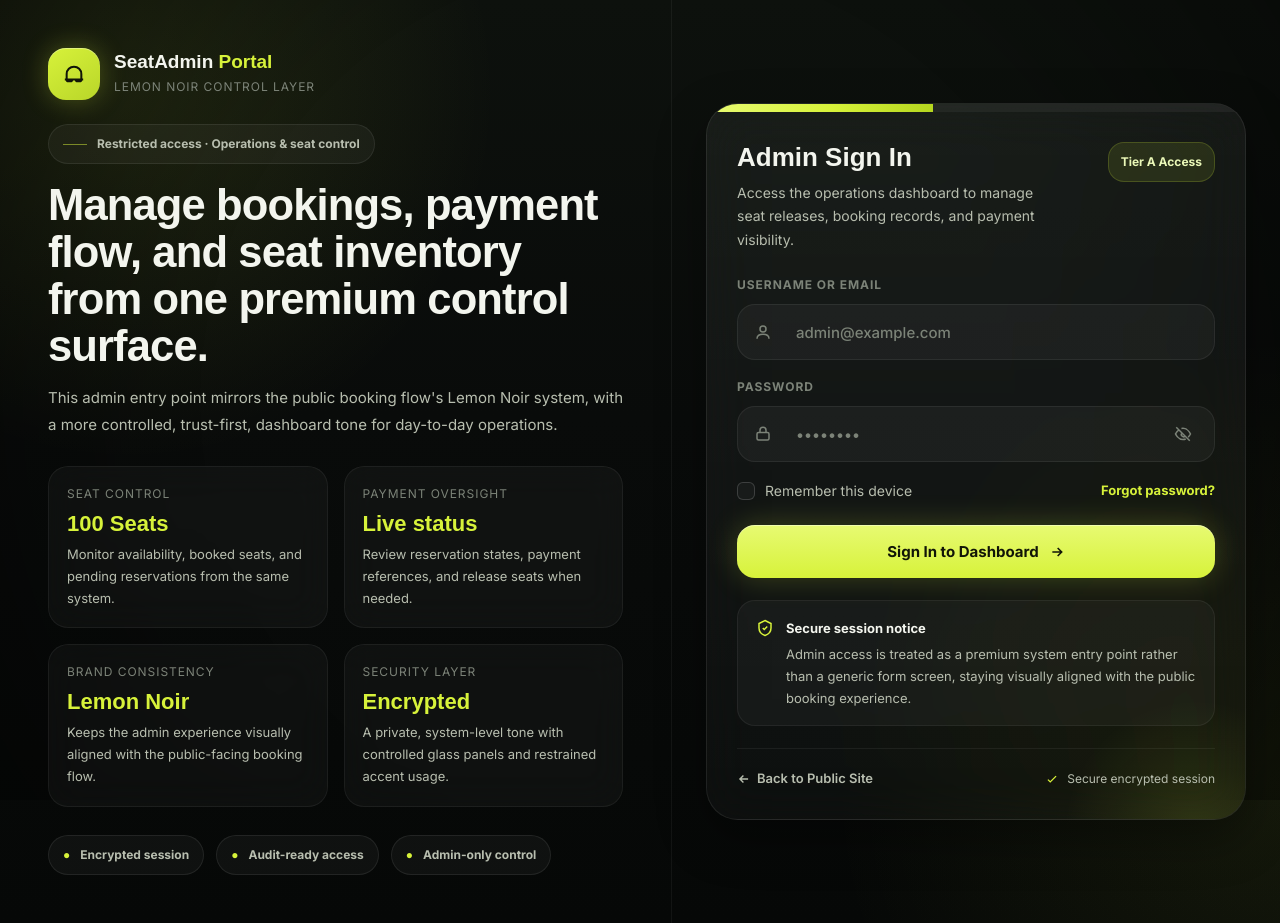
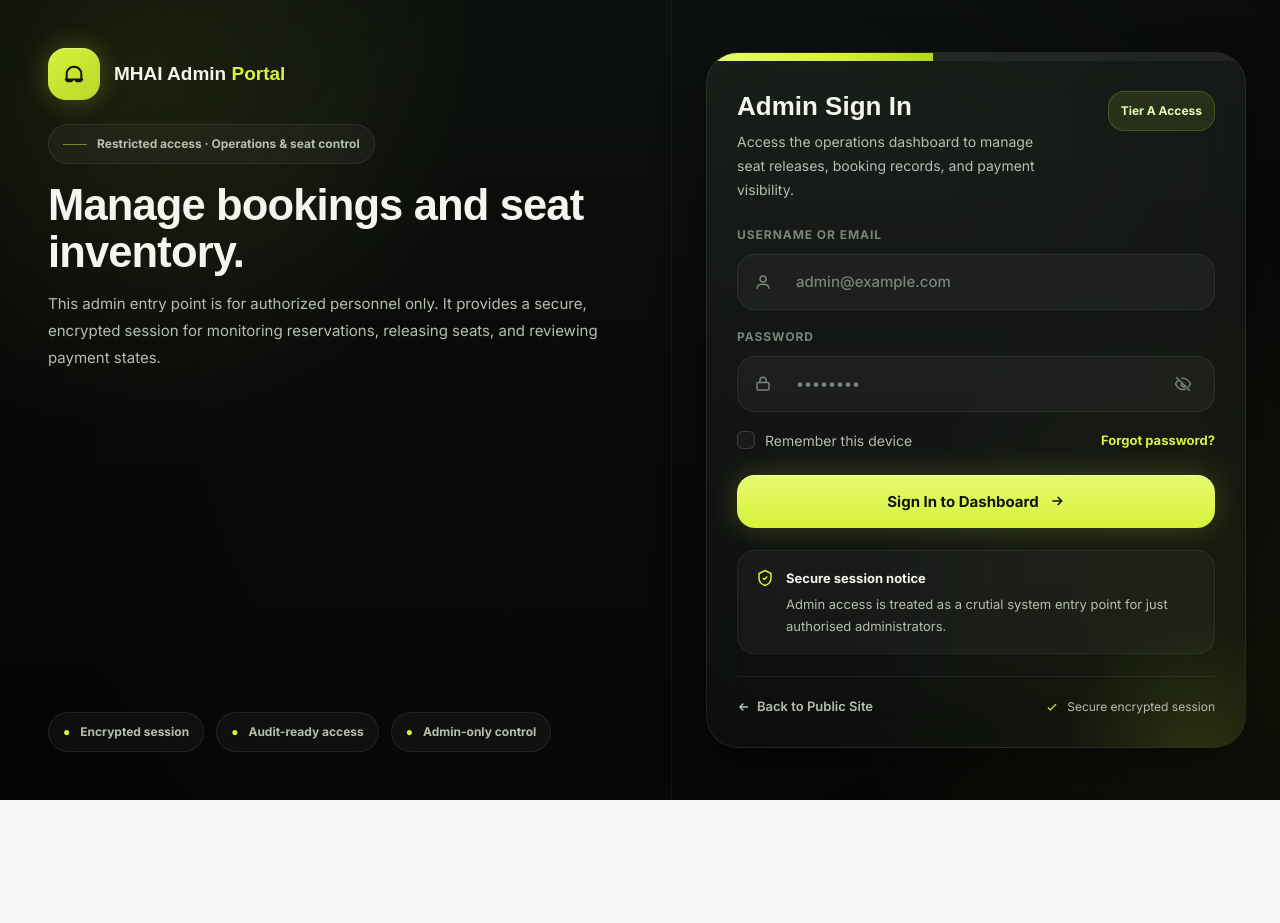
Before and after one commit to Danielonwa/seat-booking-system, a React (Vite) app: page /admin-login in a window 1280 px wide. After the commit the page ends 800 px from the top, so only its background shows below. Built offline with nearby package versions, Linux system fonts and the light colour scheme; the HTML template or start-up script is replaced by a standard one.

Commit message:
A couple write up updates

```diff
--- a/index.html
+++ b/index.html
@@ -4,7 +4,7 @@
     <meta charset="UTF-8" />
     <link rel="icon" type="image/svg+xml" href="/vite.svg" />
     <meta name="viewport" content="width=device-width, initial-scale=1.0" />
-    <title>Seat Booking</title>
+    <title>My Highs & I</title>
 
     <!-- Tailwind CDN -->
     <script src="https://cdn.tailwindcss.com?plugins=forms,container-queries"></script>
--- a/src/pages/AdminLogin.tsx
+++ b/src/pages/AdminLogin.tsx
@@ -273,9 +273,8 @@ export default function AdminLogin() {
               </div>
               <div className="al-brand-copy">
                 <h1 className="al-display">
-                  SeatAdmin <span>Portal</span>
+                  MHAI Admin <span>Portal</span>
                 </h1>
-                <p>Lemon Noir control layer</p>
               </div>
             </div>
 
@@ -285,35 +284,11 @@ export default function AdminLogin() {
 
             <div className="al-hero-copy">
               <h2 className="al-display">
-                Manage bookings, payment flow, and seat inventory from one premium control surface.
+                Manage bookings and seat inventory.
               </h2>
               <p>
-                This admin entry point mirrors the public booking flow's Lemon Noir system, with a
-                more controlled, trust-first, dashboard tone for day-to-day operations.
+                This admin entry point is for authorized personnel only. It provides a secure, encrypted session for monitoring reservations, releasing seats, and reviewing payment states.
               </p>
-            </div>
-
-            <div className="al-feature-grid">
-              <div className="al-feature">
-                <p className="al-t">Seat control</p>
-                <p className="al-k al-display">100 Seats</p>
-                <p className="al-d">Monitor availability, booked seats, and pending reservations from the same system.</p>
-              </div>
-              <div className="al-feature">
-                <p className="al-t">Payment oversight</p>
-                <p className="al-k al-display">Live status</p>
-                <p className="al-d">Review reservation states, payment references, and release seats when needed.</p>
-              </div>
-              <div className="al-feature">
-                <p className="al-t">Brand consistency</p>
-                <p className="al-k al-display">Lemon Noir</p>
-                <p className="al-d">Keeps the admin experience visually aligned with the public-facing booking flow.</p>
-              </div>
-              <div className="al-feature">
-                <p className="al-t">Security layer</p>
-                <p className="al-k al-display">Encrypted</p>
-                <p className="al-d">A private, system-level tone with controlled glass panels and restrained accent usage.</p>
-              </div>
             </div>
           </div>
 
@@ -463,8 +438,7 @@ export default function AdminLogin() {
                 </svg>
                 <div>
                   <strong>Secure session notice</strong>
-                  Admin access is treated as a premium system entry point rather than a generic form
-                  screen, staying visually aligned with the public booking experience.
+                  Admin access is treated as a crutial system entry point for just authorised administrators.
                 </div>
               </div>
 
--- a/src/pages/Payment.tsx
+++ b/src/pages/Payment.tsx
@@ -50,7 +50,7 @@ export default function Payment() {
   const confirmBooking = useStore((s) => s.confirmBooking);
   const releaseSeat = useStore((s) => s.releaseSeat);
 
-  const eventName = "EventBookingPro";
+  const eventName = "My Highs & I";
   const ticketPriceNgn = 2000;
 
   const referenceRef = useRef(`EBP-${Date.now()}`);
@@ -446,9 +446,8 @@ export default function Payment() {
               </div>
               <div className="pm-brand-copy">
                 <h2 className="pm-display">
-                  Event<span>Booking</span>Pro
+                  My Highs &<span> I</span>
                 </h2>
-                <p>Lemon Noir checkout flow</p>
               </div>
             </div>
             <div className="pm-step">
@@ -571,7 +570,7 @@ export default function Payment() {
             <div className="pm-line">
               <div>
                 <p className="pm-l">Service fee</p>
-                <p className="pm-v pm-display">Booking protection</p>
+                <p className="pm-v pm-display"></p>
                 <p className="pm-m">No additional charge</p>
               </div>
               <div className="pm-amount">₦0</div>
--- a/src/pages/SeatBooking.tsx
+++ b/src/pages/SeatBooking.tsx
@@ -450,7 +450,7 @@ export default function SeatBooking() {
               <h1 className="sb-brand-title sb-display">
                 MY HIGHS &amp; <span>I</span>
               </h1>
-              <p className="sb-brand-sub">Live booking experience</p>
+              <p className="sb-brand-sub">Life Changing experience</p>
             </div>
           </div>
 
--- a/src/pages/Ticket.tsx
+++ b/src/pages/Ticket.tsx
@@ -144,7 +144,7 @@ export default function Ticket() {
                 <rect x="3" y="5" width="18" height="16" rx="3" />
                 <path d="M8 3v4M16 3v4M3 10h18" />
               </svg>
-              <span>28TH FEB &bull; 10:00 AM</span>
+              <span>August &bull; 10:00 AM</span>
             </div>
           </div>
 
```
